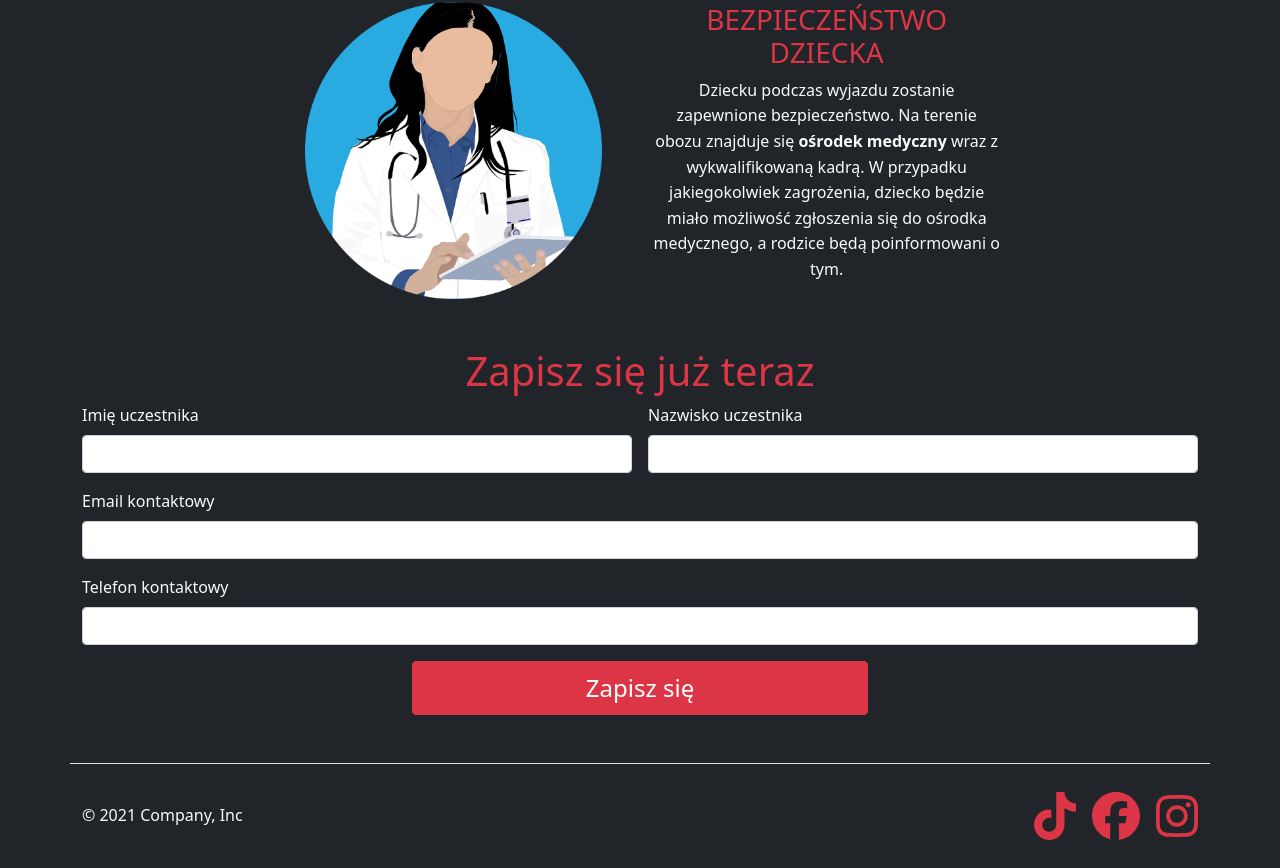
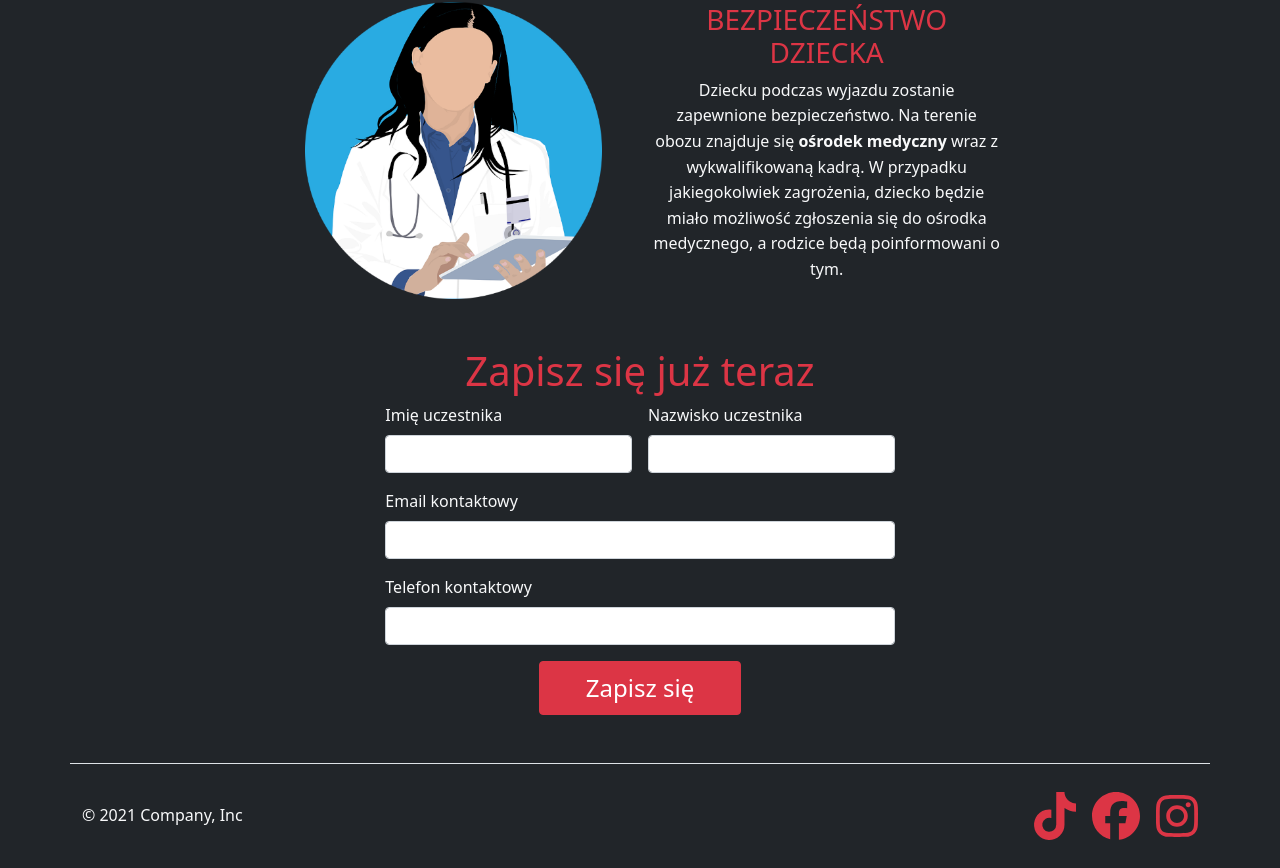
Before and after one commit to MendelDamian/tiktoker-camp, an Angular app: page / in a window 1280 px wide. Shown: the part 2190-3058 px from the top of the page. Built offline with nearby package versions, Linux system fonts and the light colour scheme.

Commit message:
fixed form size

```diff
--- a/src/app/form/form.component.html
+++ b/src/app/form/form.component.html
@@ -1,4 +1,4 @@
-<div class="container text-start col-xxl-4 mt-5">
+<div class="container text-start col-12 col-md-5 mt-5">
   <h1 class="text-danger text-center">Zapisz się już teraz</h1>
   <form class="row g-3">
     <div class="col-md-6">
```
